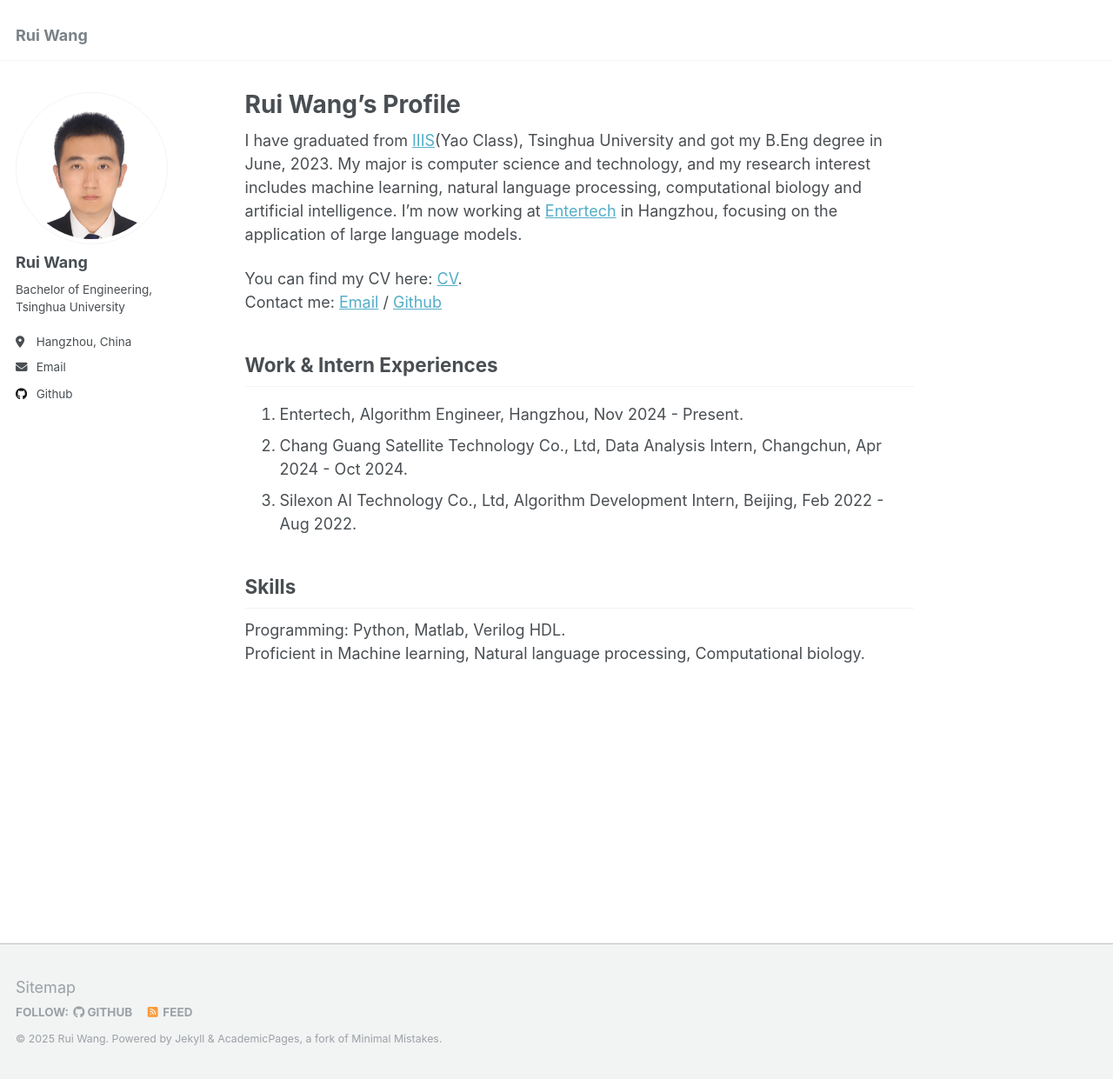
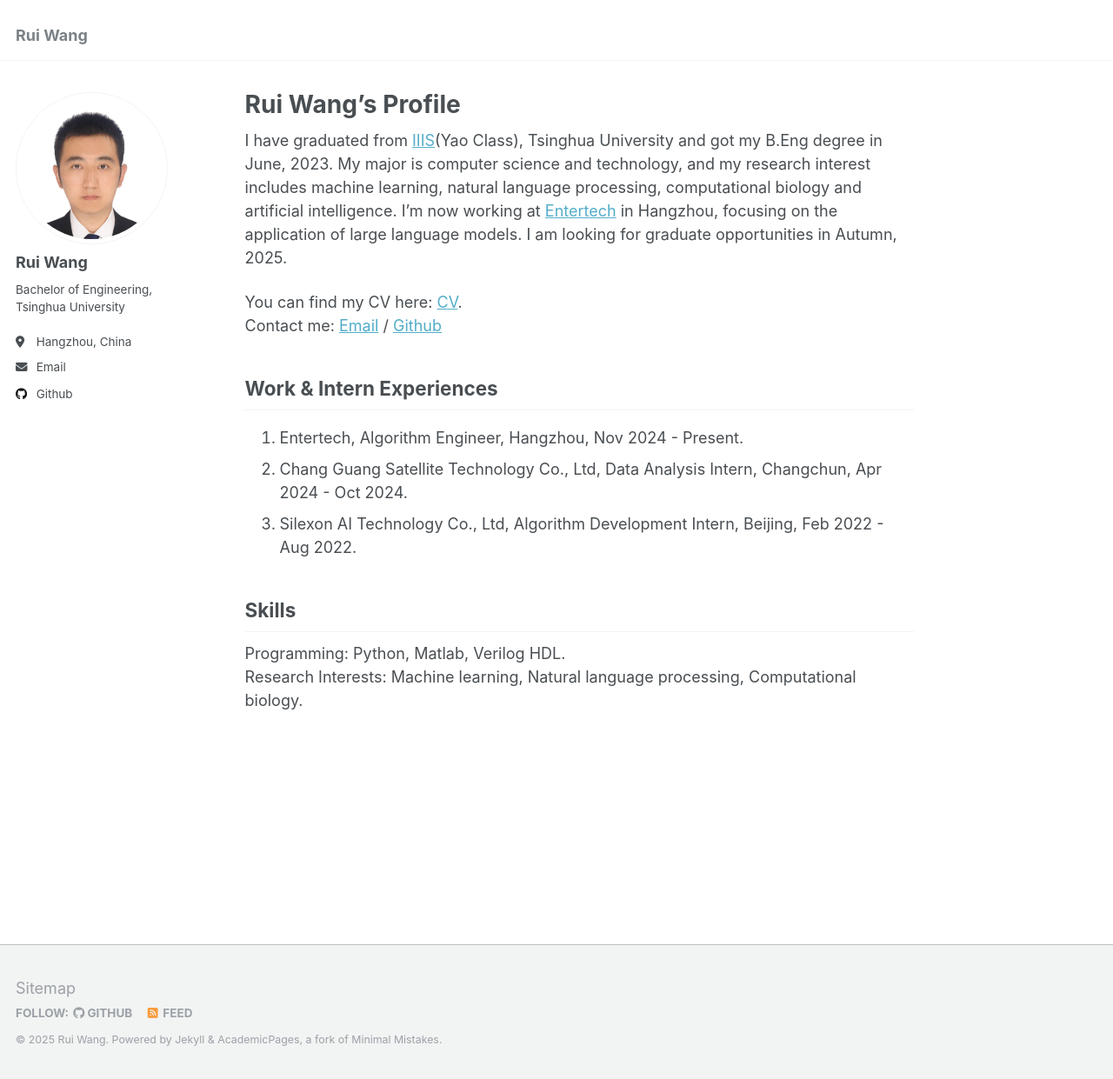
Before and after one commit to ruiiwang/ruiiwang.github.io, a Jekyll site: the page built from _pages/about.md, in a window 1280 px wide and 1241 px high. Shown: the whole window at 87% size. Built offline with Jekyll 4.4.1, drawn with Linux system fonts in a browser that asks for light colours.

Commit message:
Update about.md

```diff
--- a/_pages/about.md
+++ b/_pages/about.md
@@ -7,7 +7,7 @@ redirect_from:
   - /about.html
 ---
 
-I have graduated from [IIIS](https://iiis.tsinghua.edu.cn/)(Yao Class), Tsinghua University and got my B.Eng degree in June, 2023. My major is computer science and technology, and my research interest includes machine learning, natural language processing, computational biology and artificial intelligence. I'm now working at [Entertech](https://www.entertech.cn/) in Hangzhou, focusing on the application of large language models.
+I have graduated from [IIIS](https://iiis.tsinghua.edu.cn/)(Yao Class), Tsinghua University and got my B.Eng degree in June, 2023. My major is computer science and technology, and my research interest includes machine learning, natural language processing, computational biology and artificial intelligence. I'm now working at [Entertech](https://www.entertech.cn/) in Hangzhou, focusing on the application of large language models. I am looking for graduate opportunities in Autumn, 2025.
 
 You can find my CV here: [CV](../assets/Curriculum_Vitae.pdf).<br/>
 Contact me: [Email](mailto:wangrui6240@outlook.com) / [Github](https://github.com/ruiiwang) <!-- / [Wechat](../images/wechat.jpg) -->
@@ -21,7 +21,7 @@ Work & Intern Experiences
 Skills
 ------
 Programming: Python, Matlab, Verilog HDL.<br/>
-Proficient in Machine learning, Natural language processing, Computational biology.
+Research Interests: Machine learning, Natural language processing, Computational biology.
 
 <!--
 Getting started
```
